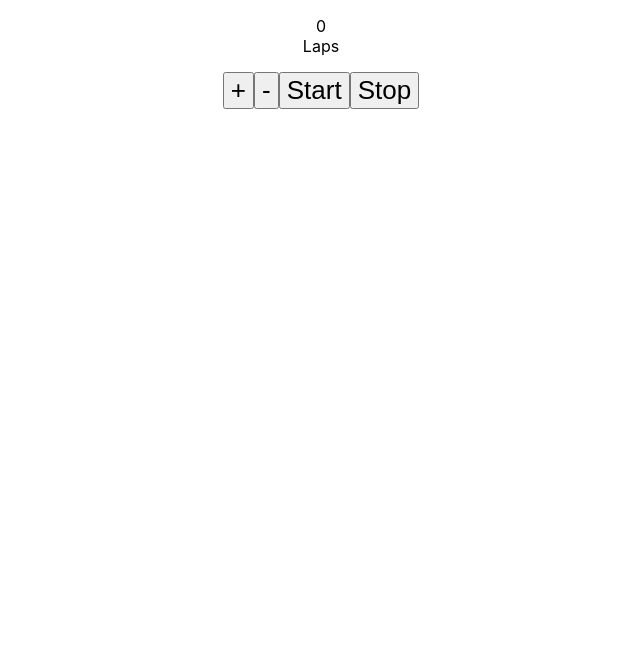
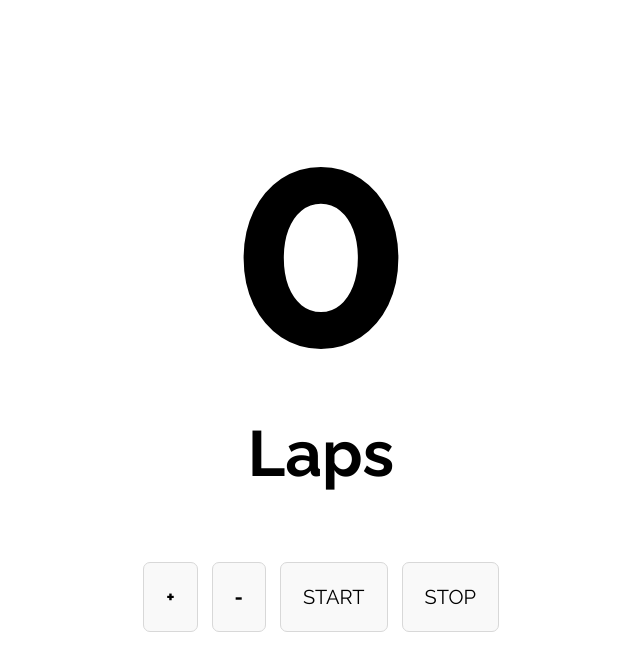
Before and after one commit to mvnulman/lap-counter, a React (Vite) app: page / in a window 1280 px wide. Shown: the top 670 px of the page, without its empty margins (319-959 px from the left). Built offline with nearby package versions, Linux system fonts and the light colour scheme.

Commit message:
docs: added style to the project through css.

```diff
--- a/index.html
+++ b/index.html
@@ -4,7 +4,7 @@
     <meta charset="UTF-8" />
     <link rel="icon" type="image/svg+xml" href="/src/favicon.svg" />
     <meta name="viewport" content="width=device-width, initial-scale=1.0" />
-    <title>Vite App</title>
+    <title>Lap Counter</title>
   </head>
   <body>
     <div id="root"></div>
--- a/src/App.css
+++ b/src/App.css
@@ -1,42 +1,45 @@
+@import url('//fonts.googleapis.com/css2?family=Raleway:ital,wght@0,100;0,200;0,300;0,400;0,500;0,700;0,900;1,100;1,400;1,500&display=swap');
+
+* {
+  font-family: 'Raleway', sans-serif;
+}
+
+
 .App {
   text-align: center;
 }
 
-.App-logo {
-  height: 40vmin;
-  pointer-events: none;
+.laps {
+  font-size: 64px;
+  font-weight: bold;
 }
 
-@media (prefers-reduced-motion: no-preference) {
-  .App-logo {
-    animation: App-logo-spin infinite 20s linear;
-  }
+.laps span{
+  font-size: 300px;
 }
 
-.App-header {
-  background-color: #282c34;
-  min-height: 100vh;
-  display: flex;
-  flex-direction: column;
-  align-items: center;
-  justify-content: center;
-  font-size: calc(10px + 2vmin);
-  color: white;
+
+button {
+  background: #f9f9f9;
+  border: 1px solid #d8d8d8;
+  font-size: 20px;
+  text-transform: uppercase;
+  padding: 22px;
+  cursor: pointer;
+  border-radius:7px;
+  margin: 7px;
 }
 
-.App-link {
-  color: #61dafb;
+/* .time {
+
+} */
+
+.time span {
+  font-size: 64px;
+  font-weight: bold;
 }
 
-@keyframes App-logo-spin {
-  from {
-    transform: rotate(0deg);
-  }
-  to {
-    transform: rotate(360deg);
-  }
+.bigger {
+  font-size: 20px;
+  font-weight: bold;
 }
-
-button {
-  font-size: calc(10px + 2vmin);
-}
--- a/src/App.jsx
+++ b/src/App.jsx
@@ -3,8 +3,6 @@ import ShowLaps from "./components/ShowLaps";
 import ShowTime from "./components/ShowTime";
 import Button from "./components/Button";
 import { useState, useEffect } from "react";
-
-
 
 function App() {
   const [lapNum, setLapNum] = useState(0);
@@ -15,7 +13,7 @@ function App() {
     let timer = null;
     if (running) {
       timer = setInterval(() => {
-        setTime(old => old + 1)
+        setTime((old) => old + 1);
       }, 1000);
     }
     return () => {
@@ -30,7 +28,9 @@ function App() {
   };
 
   const handleDecrementButton = () => {
-    setLapNum(lapNum - 1);
+    if (lapNum > 0) {
+      setLapNum(lapNum - 1);
+    }
   };
 
   const handleResetButton = () => {
@@ -45,14 +45,11 @@ function App() {
   return (
     <div className="App">
       <ShowLaps laps={lapNum} />
-      <Button text="+" onClick={handleIncrementButton} />
-      <Button text="-" onClick={handleDecrementButton} />
-      {
-        lapNum > 0 &&
-        <ShowTime time={Math.round(time/lapNum)}/>
-      }
-      <Button text="Start" onClick={handleToggleRunning} />
-      <Button text="Stop" onClick={handleResetButton}/>
+      <Button text="+" className="bigger" onClick={handleIncrementButton} />
+      <Button text="-" className="bigger" onClick={handleDecrementButton} />
+      {lapNum > 0 && <ShowTime time={Math.round(time / lapNum)} />}
+      <Button text={running ? "Pause" : "Start"} onClick={handleToggleRunning} />
+      <Button text="Stop" onClick={handleResetButton} />
     </div>
   );
 }
--- a/src/components/Button.jsx
+++ b/src/components/Button.jsx
@@ -1,7 +1,7 @@
 import React from "react";
 
 const Button = (props) => {
-    return <button onClick={props.onClick}>{props.text}</button>;
+    return <button {...props}>{props.text}</button>;
   };
 
   export default Button
--- a/src/components/ShowLaps.jsx
+++ b/src/components/ShowLaps.jsx
@@ -2,8 +2,8 @@ import React from "react";
 
 const ShowLaps = (props) => {
     return (
-      <p>
-        {props.laps} <br />
+      <p className="laps">
+        <span >{props.laps}</span><br />
         Laps
       </p>
     );
--- a/src/components/ShowTime.jsx
+++ b/src/components/ShowTime.jsx
@@ -7,8 +7,8 @@ const ShowTime = (props) => {
     const minutesStr = minutes < 10 ? "0" + minutes : minutes;
     const secondsStr = seconds < 10 ? "0" + seconds : seconds;
     return (
-      <p>
-        {`${minutesStr}:${secondsStr}`} <br />
+      <p className="time">
+        <span>{`${minutesStr}:${secondsStr}`}</span><br />
         Average time per lap
       </p>
     );
```
